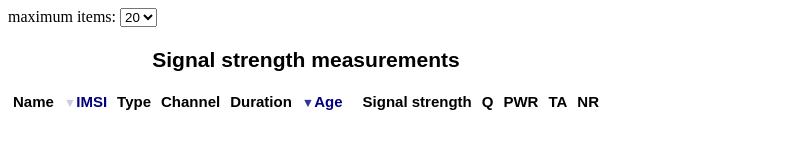
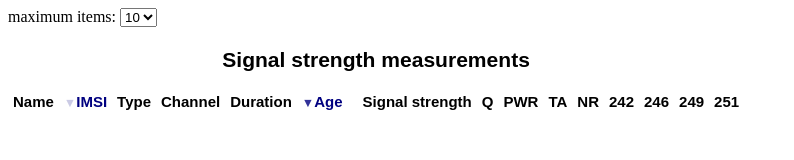
Before and after one commit to whyteks/meas_web, a plain HTML site: page usr/share/fairwaves-meas-web/index.html in a window 1280 px wide. Shown: the whole page, without its empty margins (0-794 px from the left). Drawn offline with Linux system fonts and the light colour scheme.

Commit message:
Simply display the values for hard-coded neighbours

```diff
--- a/usr/share/fairwaves-meas-web/index.html
+++ b/usr/share/fairwaves-meas-web/index.html
@@ -2,6 +2,7 @@
   <head>
     <script src="./js/d3.min.js"></script>
     <style type="text/css">
+
       .chart div {
         font: 11px sans-serif;
         text-align: right;
@@ -81,14 +82,15 @@
         padding-right: 5px;
       }
 
+
     </style>
   </head>
   <body>
       <div>
         maximum items:
         <select name="maxitems" id="maxitems" onchange="paramMaxItems(this.value)">
-          <option value="10">10</option>
-          <option value="20" selected="1">20</option>
+          <option value="10" selected >10</option>
+          <option value="20">20</option>
           <option value="50">50</option>
         </select>
       </div>
@@ -109,19 +111,25 @@
         <div class="cell"><p>PWR</p></div>
         <div class="cell"><p>TA</p></div>
         <div class="cell"><p>NR</p></div>
-      </div>
+	<div class="cell"><p>242</p></div>
+	<div class="cell"><p>246</p></div>
+	<div class="cell"><p>249</p></div>
+	<div class="cell"><p>251</p></div>
+
+     </div>
     </div>
+
 
     <script language="javascript">
       <!--
-      var MAXW = 500;
-      var MAXPWR = -20;
+      var MAXW = 300;
+      var MAXPWR = -45;
       var MINPWR = -120;
 
-      var DATA_MAX_IMSI = 20; // # of items
+      var DATA_MAX_IMSI = 10; // # of items
       var SORT_ITEMS_BY = 'age'; // or 'imsi'
 
-      var MEAS_TIMEOUT = 2; // seconds
+      var MEAS_TIMEOUT = 4; // seconds
 
       var xScale = d3.scale.linear()
         .domain([MINPWR, MAXPWR])
@@ -130,38 +138,7 @@
       var data = [];
       var selected_imsi = 0;
 
-      /*
-      {
-         "imsi" : "262420916111624",
-         "time" : 1435146009,
-         "scenario" : "",
-         "name" : "",
-
-         "meas_rep" : {
-            "L1_TA" : 2,
-            "NUM_NEIGH" : 0,
-            "NR" : 35,
-            "L1_MS_PWR" : 33,
-            "BS_POWER" : 0,
-            "L1_FPC" : false,
-            "NEIGH" : [],
-
-            "DL_MEAS" : {
-               "RXQ-SUB" : 0,
-               "RXQ-FULL" : 0,
-               "RXL-SUB" : -71,
-               "RXL-FULL" : -71
-            },
-
-            "UL_MEAS" : {
-               "RXQ-SUB" : 0,
-               "RXQ-FULL" : 0,
-               "RXL-SUB" : -47,
-               "RXL-FULL" : -47
-            }
-         }
-      }
-      */
+      var arfcn=[242,246,249,251]
 
       function paramMaxItems(new_value) {
         DATA_MAX_IMSI = parseInt(new_value);
@@ -254,7 +231,7 @@
           .attr("class", "data-row");
 
         ['name', 'imsi', 'chan-type', 'chan-id', 'duration', 'age', 'direction',
-         'level', 'Q', 'L1_MS_PWR', 'L1_TA', 'NR'].forEach(function(k) {
+         'level', 'Q', 'L1_MS_PWR', 'L1_TA', 'NR', 'N0', 'N1', 'N2', 'N3'].forEach(function(k) {
           tr.append("div")
             .attr("class", "cell")
             .attr("id", "meas-" + k);
@@ -338,6 +315,20 @@
           cur_el.select('#meas-' + id)
             .text(function(d) { return el.meas_rep[id]; })
         });
+
+	['N0', 'N1', 'N2', 'N3'].forEach(function(id) {
+	  cur_el.select('#meas-' + id).text(function(d) {
+			n=d.meas_rep.NEIGH
+			for (key in n) {
+			 for (i = 0; i < arfcn.length; i++) {
+      			  if (n[key].ARFCN == arfcn[parseInt(id.substr(1))]) return n[key].POWER
+			 }
+ 			}
+ 			return 'X'
+		})
+	})
+
+
       }
 
 
```
